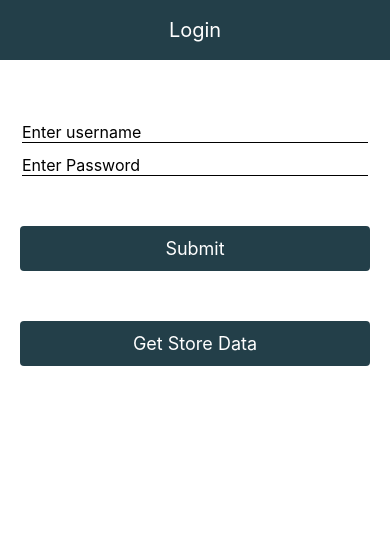
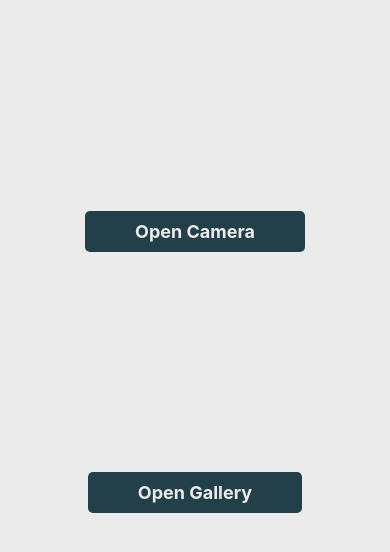
Before and after one commit to TechWithMuskan/MyFirstApp, a React Native app: screen / in a window 390 px wide. Shown: the top 552 px of the page. Built offline with nearby package versions, Linux system fonts and the light colour scheme.

Commit message:
feat(camera): image picker

```diff
--- a/package.json
+++ b/package.json
@@ -19,6 +19,7 @@
     "react": "17.0.1",
     "react-native": "0.64.0",
     "react-native-gesture-handler": "^1.10.3",
+    "react-native-image-picker": "^4.8.4",
     "react-native-reanimated": "^2.2.2",
     "react-native-safe-area-context": "^3.3.0",
     "react-native-screens": "^3.5.0",
--- a/src/App.js
+++ b/src/App.js
@@ -1,12 +1,12 @@
 import React from 'react';
 import {StatusBar} from 'react-native';
-import AsyncStore from './screens/asyncStore';
+import Camera from './screens/camera';
 
 const App = () => {
   return (
     <>
       <StatusBar backgroundColor="#233f49" />
-      <AsyncStore />
+      <Camera />
     </>
   );
 };
--- /dev/null
+++ b/src/screens/camera.js
@@ -0,0 +1,78 @@
+import React, {useState} from 'react';
+import {
+  View,
+  StyleSheet,
+  Text,
+  TouchableOpacity,
+  Image,
+  PermissionsAndroid,
+} from 'react-native';
+import {launchCamera, launchImageLibrary} from 'react-native-image-picker';
+
+const Camera = () => {
+  const [cameraPhoto, setCameraPhoto] = useState();
+  const [galleryPhoto, setGalleryPhoto] = useState();
+
+  let options = {
+    saveToPhotos: true,
+    mediaType: 'photo',
+  };
+
+  const openCamera = async () => {
+    const granted = await PermissionsAndroid.request(
+      PermissionsAndroid.PERMISSIONS.CAMERA,
+    );
+    if (granted === PermissionsAndroid.RESULTS.GRANTED) {
+      const result = await launchCamera(options);
+      setCameraPhoto(result.assets[0].uri);
+    }
+  };
+
+  const openGallery = async () => {
+    const result = await launchImageLibrary(options);
+    setGalleryPhoto(result.assets[0].uri);
+  };
+
+  return (
+    <View style={styles.container}>
+      <TouchableOpacity onPress={openCamera} style={styles.button}>
+        <Text style={styles.buttonText}>Open Camera</Text>
+      </TouchableOpacity>
+      <Image style={styles.imageStyle} source={{uri: cameraPhoto}} />
+
+      <TouchableOpacity onPress={openGallery} style={styles.button}>
+        <Text style={styles.buttonText}>Open Gallery</Text>
+      </TouchableOpacity>
+      <Image style={styles.imageStyle} source={{uri: galleryPhoto}} />
+    </View>
+  );
+};
+
+const styles = StyleSheet.create({
+  container: {
+    backgroundColor: '#ebebeb',
+    flex: 1,
+    alignItems: 'center',
+    justifyContent: 'center',
+  },
+  button: {
+    backgroundColor: '#233f49',
+    paddingHorizontal: 50,
+    paddingVertical: 10,
+    marginTop: 50,
+    borderRadius: 5,
+  },
+  buttonText: {
+    fontSize: 18,
+    color: '#ebebeb',
+    fontWeight: 'bold',
+  },
+  imageStyle: {
+    height: 150,
+    width: 150,
+    marginTop: 20,
+    borderRadius: 5,
+  },
+});
+
+export default Camera;
```
Also changed, not shown: 1 other file (tests, documents, lock files or other folders).
